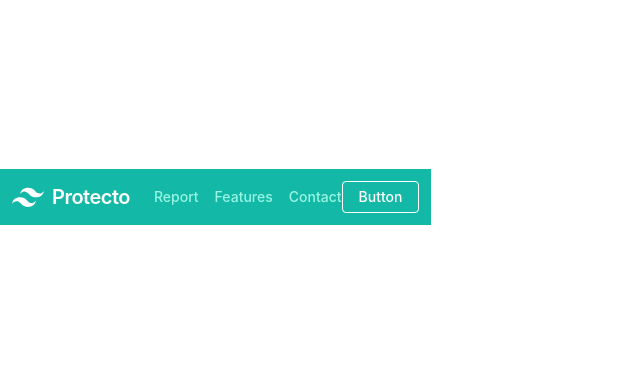
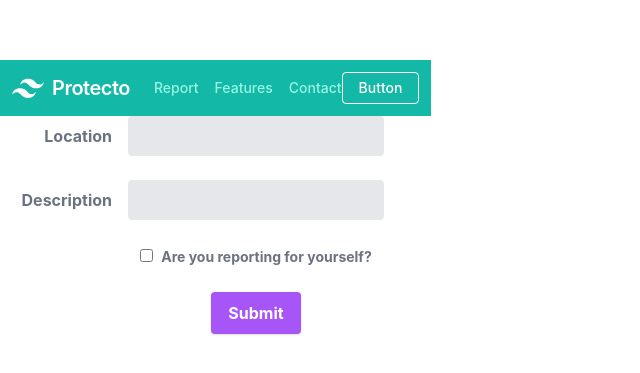
Before and after one commit to hacksh4w/harbor, a React (Vite) app: page /reportform in a window 1280 px wide. Shown: the part 203-576 px from the top of the page, without its empty margins (0-640 px from the left). Built offline with nearby package versions, Linux system fonts and the light colour scheme.

Commit message:
report form and response page

```diff
--- a/src/App.jsx
+++ b/src/App.jsx
@@ -6,6 +6,8 @@ import SignupPage from "./pages/signup/SignupPage";
 import "./App.css";
 import LoginPage from "./pages/login/LoginPage";
 import Navbar from './components/navbar/Navbar';
+import { ReportForm } from "./pages/reportForm/ReportForm";
+import { Response } from "./pages/response/Response";
 
 export const ThemeContext = React.createContext();
 export const FirebaseContext = React.createContext(null);
@@ -43,6 +45,8 @@ export default function App() {
           <Route path="/" element={<Landing />}></Route>
           <Route path="/signup" element={<SignupPage />}></Route>
           <Route path="/login" element={<LoginPage />}></Route>
+          <Route path="/reportform" element={<ReportForm />}></Route>
+          <Route path="/response" element={<Response />}></Route>
         </Routes>
         </BrowserRouter>
       </ThemeContext.Provider>
--- a/src/components/Report/Report.jsx
+++ b/src/components/Report/Report.jsx
@@ -1,13 +1,22 @@
-import React from 'react'
+import React, { useState } from 'react'
+import { Link } from "react-router-dom";
+
 
 export const Report = () => {
+
   return (
-    <div><div>
+    <div>
     <div class="max-w-full rounded overflow-hidden shadow-lg">
     <h1>SheHacks Project</h1>
+    <Link to="/reportform">
     <button class="bg-blue-500 hover:bg-blue-700 text-white font-bold py-2 px-4 border border-blue-700 rounded">
       Report Abuse
     </button>
-  </div></div> </div>
+    </Link>
+
+  </div>
+
+
+  </div>
   )
 }
--- /dev/null
+++ b/src/pages/reportForm/ReportForm.jsx
@@ -0,0 +1,91 @@
+import React, { useState } from 'react'
+import { Link } from "react-router-dom";
+import { useNavigate } from 'react-router-dom';
+
+export const ReportForm = () => {
+    const navigate = useNavigate();
+
+    const [location, setLocation] = useState('');
+    const [description, setDescription] = useState('');
+    const [isReportingForSelf, setIsReportingForSelf] = useState(false);
+
+    const handleLocationChange = event => setLocation(event.target.value);
+    const handleDescriptionChange = event => setDescription(event.target.value);
+    const handleIsReportingForSelfChange = event => setIsReportingForSelf(event.target.checked);
+
+    const handleSubmit = event => {
+      event.preventDefault();
+      // do something with the form data, e.g. send it to a server
+      navigate('/response');
+    };
+
+    return (
+      <div className="popup-form-container">
+        <form className="w-full max-w-sm">
+
+          <div className="md:flex md:items-center mb-6">
+            <div className="md:w-1/3">
+              <label className="block text-gray-500 font-bold md:text-right mb-1 md:mb-0 pr-4" htmlFor="location-input">
+                Location
+              </label>
+            </div>
+            <div className="md:w-2/3">
+              <input
+                id="location-input"
+                type="text"
+                value={location}
+                onChange={handleLocationChange}
+                className="bg-gray-200 appearance-none border-2 border-gray-200 rounded w-full py-2 px-4 text-gray-700 leading-tight focus:outline-none focus:bg-white focus:border-purple-500"
+              />
+            </div>
+          </div>
+
+          <div className="md:flex md:items-center mb-6">
+            <div className="md:w-1/3">
+              <label className="block text-gray-500 font-bold md:text-right mb-1 md:mb-0 pr-4" htmlFor="description-input">
+                Description
+              </label>
+            </div>
+            <div className="md:w-2/3">
+              <input
+                id="description-input"
+                type="text"
+                value={description}
+                onChange={handleDescriptionChange}
+                className="bg-gray-200 appearance-none border-2 border-gray-200 rounded w-full py-2 px-4 text-gray-700 leading-tight focus:outline-none focus:bg-white focus:border-purple-500"
+              />
+            </div>
+          </div>
+
+          <div className="md:flex md:items-center mb-6">
+            <div className="md:w-1/3"></div>
+            <label className="md:w-2/3 block text-gray-500 font-bold">
+              <input
+                type="checkbox"
+                checked={isReportingForSelf}
+                onChange={handleIsReportingForSelfChange}
+                className="mr-2 leading-tight"
+              />
+              <span className="text-sm">
+                Are you reporting for yourself?
+              </span>
+            </label>
+          </div>
+
+          <div className="md:flex md:items-center">
+            <div className="md:w-1/3"></div>
+            <div className="md:w-2/3">
+              <button
+                type="submit"
+                onClick={handleSubmit}
+                className="shadow bg-purple-500 hover:bg-purple-400 focus:shadow-outline focus:outline-none text-white font-bold py-2 px-4 rounded"
+              >
+                Submit
+              </button>
+            </div>
+          </div>
+
+        </form>
+      </div>
+    );
+}
--- /dev/null
+++ b/src/pages/response/Response.jsx
@@ -0,0 +1,10 @@
+import React from 'react';
+
+export const Response = () => {
+  return (
+    <div className="flex flex-col items-center justify-center h-screen bg-gray-100">
+      <h1 className="text-3xl font-bold mb-4 text-black">Your report has been submitted successfully</h1>
+      <p className="text-lg text-black">Please stand by for authorities.</p>
+    </div>
+  );
+};
```
